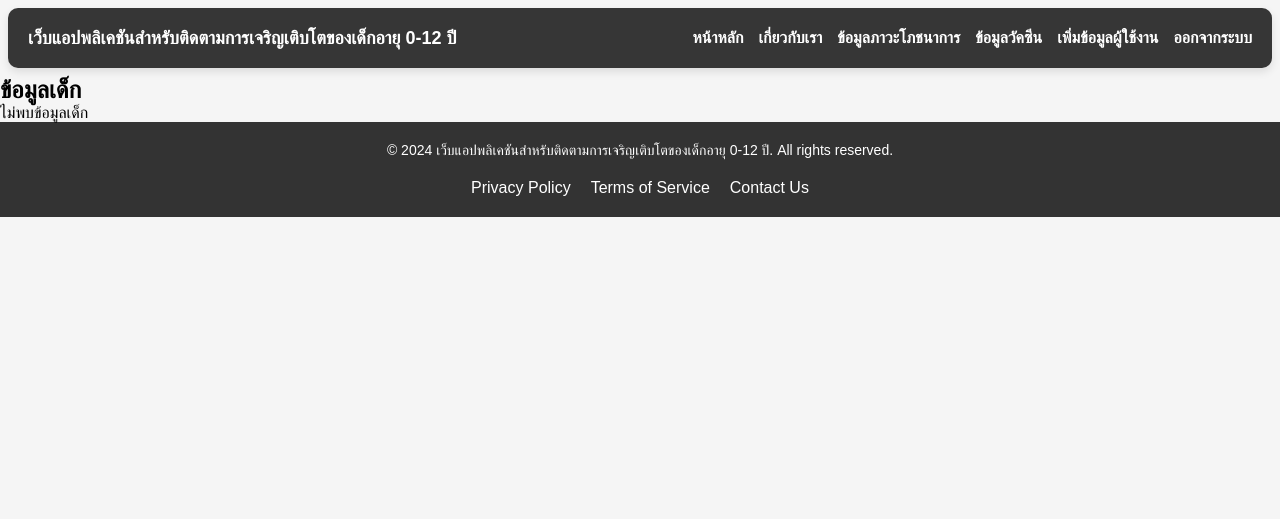
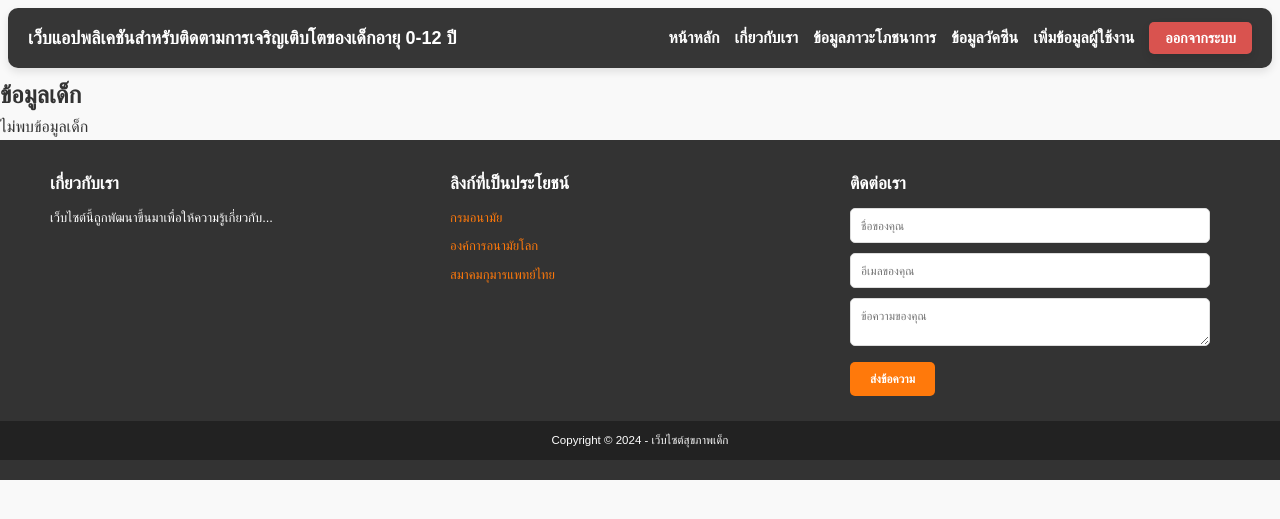
Before and after one commit to Yodsapon64/TrackKid, a PHP site: page /nutritional.php in a window 1280 px wide. Shown: the top 519 px of the page. Run offline with PHP 8.4, Linux system fonts and the light colour scheme; data that the repository does not hold is empty.

Commit message:
edit info form

```diff
--- a/Css/nutritional.css
+++ b/Css/nutritional.css
@@ -7,6 +7,19 @@
 
 body {
     background-color: #f5f5f5;
+}
+
+* {
+    margin: 0;
+    padding: 0;
+    box-sizing: border-box;
+    font-family: 'Kanit', sans-serif;
+}
+
+body {
+    background-color: #f9f9f9;
+    line-height: 1.6;
+    color: #333;
 }
 
 .topbar {
@@ -50,46 +63,105 @@ body {
     color: #ff790b;
 }
 
+.menu li .list-group-item-danger {
+    background-color: #d9534f;
+    border: none;
+    padding: 8px 16px; /* Adjusted padding */
+    font-size: 0.9em; /* Adjusted font size */
+    color: #fff;
+    cursor: pointer;
+    border-radius: 5px;
+    transition: background-color 0.3s ease, transform 0.3s ease;
+    box-shadow: 0 4px 8px rgba(0, 0, 0, 0.1);
+}
 
+.menu li .list-group-item-danger:hover {
+    background-color: #ffffff;
+    transform: scale(1.05);
+}
 
 
 .footer {
     background-color: #333;
     color: #fff;
     padding: 20px 0;
-            text-align: center;
-            width: 100%;
+    font-size: 0.9em;
 }
 
-        .footer-container {
-            width: 80%;
+.footer-content {
+    display: flex;
+    justify-content: space-between;
+    align-items: flex-start;
+    flex-wrap: wrap;
     max-width: 1200px;
-            margin: 0 auto;
+    margin: auto;
 }
 
-        .footer p {
-            margin: 0;
-            font-size: 14px;
+.footer-section {
+    margin: 10px;
+    flex: 1;
+    min-width: 200px;
 }
 
-        .footer-menu {
+.footer-section h2 {
+    font-size: 1.2em;
+    margin-bottom: 10px;
+}
+
+.footer-section p, .footer-section ul, .footer-section form {
+    font-size: 0.9em;
+    margin-bottom: 15px;
+}
+
+.footer-section ul {
     list-style: none;
     padding: 0;
-            margin: 20px 0 0;
-            display: flex;
-            justify-content: center;
 }
 
-        .footer-menu li {
-            margin: 0 10px;
+.footer-section ul li {
+    margin-bottom: 8px;
 }
 
-        .footer-menu li a {
-            color: #fff;
+.footer-section ul li a {
     text-decoration: none;
-            transition: color 0.3s;
+    color: #ff790b;
+    transition: color 0.3s ease;
 }
 
-        .footer-menu li a:hover {
-            color: #ff790b;
+.footer-section ul li a:hover {
+    color: #e06805;
 }
+
+.footer-section form input,
+.footer-section form textarea {
+    width: calc(100% - 20px);
+    padding: 10px;
+    margin-bottom: 10px;
+    border: 1px solid #ddd;
+    border-radius: 5px;
+    font-size: 0.9em;
+}
+
+.footer-section form button {
+    background-color: #ff790b;
+    border: none;
+    padding: 10px 20px;
+    font-size: 0.9em;
+    color: #fff;
+    cursor: pointer;
+    border-radius: 5px;
+    transition: background-color 0.3s ease;
+    text-transform: uppercase;
+    font-weight: bold;
+}
+
+.footer-section form button:hover {
+    background-color: #e06805;
+}
+
+.footer-bottom {
+    text-align: center;
+    padding: 10px;
+    font-size: 0.8em;
+    background-color: #222;
+}
--- a/main.php
+++ b/main.php
@@ -8,6 +8,7 @@ session_start();
     <meta name="viewport" content="width=device-width, initial-scale=1.0">
     <title>Main Page</title>
     <link rel="stylesheet" href="Css/main.css">
+    <script src="main.js"></script>
     <link href="https://cdn.jsdelivr.net/npm/bootstrap@5.3.3/dist/css/bootstrap.min.css" rel="stylesheet" integrity="sha384-QWTKZyjpPEjISv5WaRU9OFeRpok6YctnYmDr5pNlyT2bRjXh0JMhjY6hW+ALEwIH" crossorigin="anonymous">
 </head>
 <body>
--- a/nutritional.php
+++ b/nutritional.php
@@ -1,19 +1,23 @@
 <?php
 include 'connect.php';
 
-$id = isset($_GET['id']) ? intval($_GET['id']) : 0;
-if ($id > 0) {
-    $sql = "SELECT KidFirstname, KidLastname, KidBirth,
-            TIMESTAMPDIFF(YEAR, KidBirth, CURDATE()) AS Age,
-            KidGender, BloodType, Weight, KidHeight, Address, updated_at
-            FROM info WHERE id = :id";
+$id = $_GET['id'] ?? null;
 
-    $stmt = $conn->prepare($sql);
+if ($id) {
+    // Fetch child information
+    $stmt = $conn->prepare("SELECT * FROM info WHERE id = :id");
     $stmt->bindParam(':id', $id);
     $stmt->execute();
     $childInfo = $stmt->fetch(PDO::FETCH_ASSOC);
-} else {
-    $childInfo = null;
+
+    // Calculate age
+    if ($childInfo && isset($childInfo['KidBirth'])) {
+        $birthDate = new DateTime($childInfo['KidBirth']);
+        $today = new DateTime();
+        $age = $today->diff($birthDate)->y; // คำนวณอายุเป็นปี
+    } else {
+        $age = null; // ถ้าไม่มีข้อมูลวันเกิด
+    }
 }
 ?>
 
@@ -24,6 +28,7 @@ if ($id > 0) {
     <meta name="viewport" content="width=device-width, initial-scale=1.0">
     <title>ข้อมูลภาวะโภชนาการ</title>
     <link rel="stylesheet" href="Css/nutritional.css">
+    <script></script>
 </head>
 <body>
     <div class="topbar">
@@ -40,35 +45,50 @@ if ($id > 0) {
         </ul>
     </div>
 
-    <div class="content">
+    <div class="info-container">
         <h2>ข้อมูลเด็ก</h2>
         <?php if ($childInfo): ?>
-            <div class="child-info">
-                <h3><?php echo htmlspecialchars($childInfo['KidFirstname'] . ' ' . $childInfo['KidLastname']); ?></h3>
-                <p><strong>วันเกิด:</strong> <?php echo htmlspecialchars($childInfo['KidBirth']); ?></p>
-                <p><strong>อายุ:</strong> <?php echo htmlspecialchars($childInfo['Age']); ?> ปี</p>
-                <p><strong>เพศ:</strong> <?php echo htmlspecialchars($childInfo['KidGender']); ?></p>
-                <p><strong>กรุ๊ปเลือด:</strong> <?php echo htmlspecialchars($childInfo['BloodType']); ?></p>
-                <p><strong>น้ำหนัก:</strong> <?php echo htmlspecialchars($childInfo['Weight']); ?> กิโลกรัม</p>
-                <p><strong>ส่วนสูง:</strong> <?php echo htmlspecialchars($childInfo['KidHeight']); ?> เซนติเมตร</p>
-                <p><strong>ที่อยู่ปัจจุบัน:</strong> <?php echo htmlspecialchars($childInfo['Address']); ?></p>
-                <p><strong>วันที่อัพเดตล่าสุด:</strong> <?php echo htmlspecialchars($childInfo['updated_at']); ?></p>
-            </div>
+            <p><strong>ชื่อ:</strong> <?= htmlspecialchars($childInfo['KidFirstname']) ?> <?= htmlspecialchars($childInfo['KidLastname']) ?></p>
+            <p><strong>วันเกิด:</strong> <?= htmlspecialchars((new DateTime($childInfo['KidBirth']))->format('d-m-Y')) ?></p>
+            <p><strong>อายุ:</strong> <?= $age !== null ? htmlspecialchars($age) : 'ไม่ระบุ' ?> ปี</p>
+            <p><strong>เพศ:</strong> <?= htmlspecialchars($childInfo['KidGender']) ?></p>
+            <p><strong>ที่อยู่:</strong> <?= htmlspecialchars($childInfo['Address']) ?></p>
+            <p><strong>กรุ๊ปเลือด:</strong> <?= htmlspecialchars($childInfo['BloodType']) ?></p>
+            <p><strong>น้ำหนัก:</strong> <?= htmlspecialchars($childInfo['Weight']) ?> kg</p>
+            <p><strong>ส่วนสูง:</strong> <?= htmlspecialchars($childInfo['KidHeight']) ?> cm</p>
         <?php else: ?>
             <p>ไม่พบข้อมูลเด็ก</p>
         <?php endif; ?>
     </div>
 
-
     <footer class="footer">
-        <div class="footer-container">
-            <p>© 2024 เว็บแอปพลิเคชันสำหรับติดตามการเจริญเติบโตของเด็กอายุ 0-12 ปี. All rights reserved.</p>
-            <ul class="footer-menu">
-                <li><a href="privacy.php">Privacy Policy</a></li>
-                <li><a href="terms.php">Terms of Service</a></li>
-                <li><a href="contact.php">Contact Us</a></li>
-            </ul>
+        <div class="footer-content">
+            <div class="footer-section">
+                <h2>เกี่ยวกับเรา</h2>
+                <p>เว็บไซต์นี้ถูกพัฒนาขึ้นมาเพื่อให้ความรู้เกี่ยวกับ...</p>
+            </div>
+            <div class="footer-section">
+                <h2>ลิงก์ที่เป็นประโยชน์</h2>
+                <ul>
+                    <li><a href="#">กรมอนามัย</a></li>
+                    <li><a href="#">องค์การอนามัยโลก</a></li>
+                    <li><a href="#">สมาคมกุมารแพทย์ไทย</a></li>
+                </ul>
+            </div>
+            <div class="footer-section contact-form">
+                <h2>ติดต่อเรา</h2>
+                <form action="contact.php" method="POST">
+                    <input type="text" name="name" placeholder="ชื่อของคุณ">
+                    <input type="email" name="email" placeholder="อีเมลของคุณ">
+                    <textarea name="message" placeholder="ข้อความของคุณ"></textarea>
+                    <button type="submit">ส่งข้อความ</button>
+                </form>
+            </div>
+        </div>
+        <div class="footer-bottom">
+            <p>Copyright &copy; 2024 - เว็บไซต์สุขภาพเด็ก</p>
         </div>
     </footer>
+
 </body>
 </html>
```
Also changed, not shown: info.js (+80 -58 lines), info.php (+28 -8 lines). Lines whose indentation alone changed are shown as unchanged.
